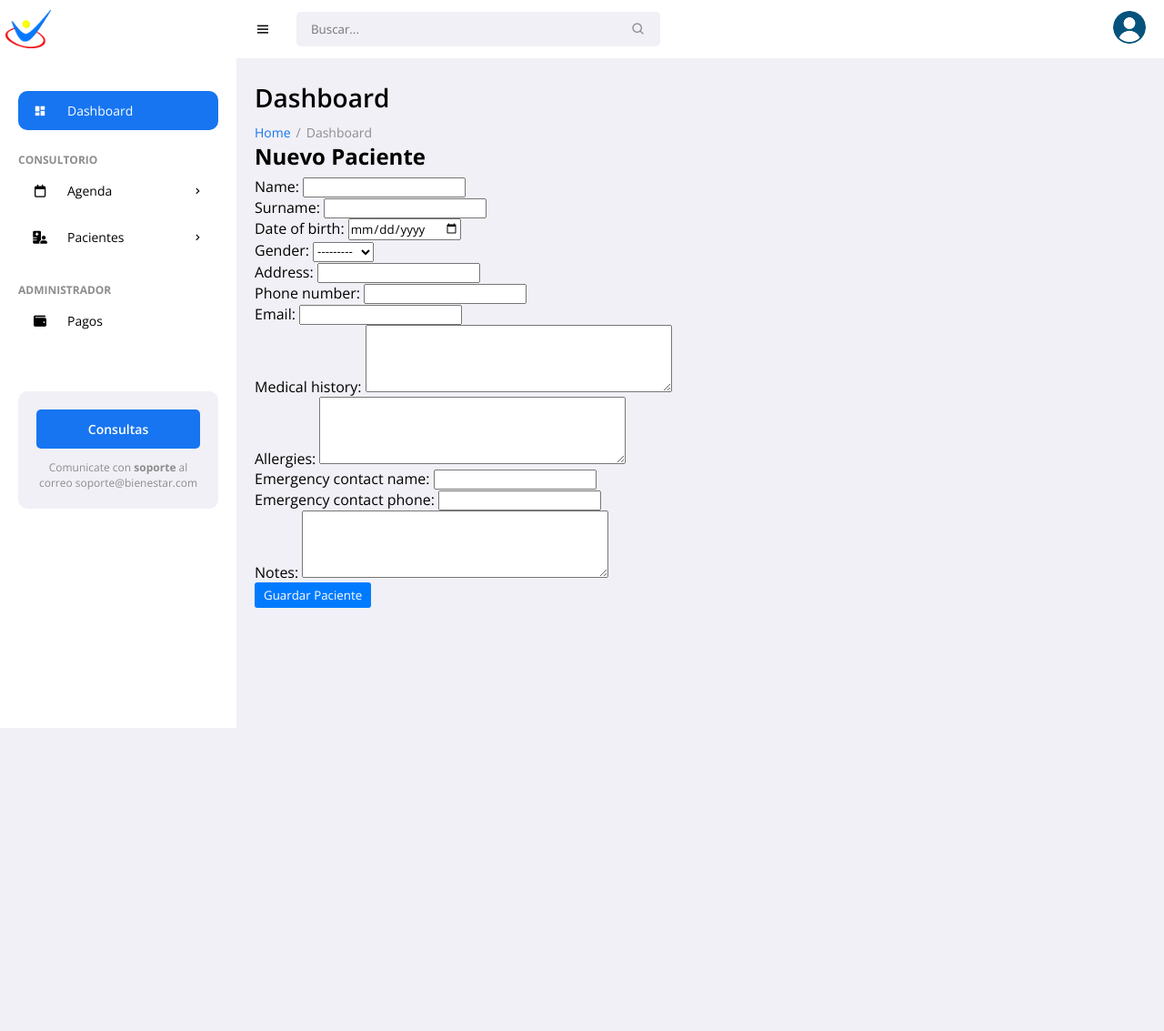
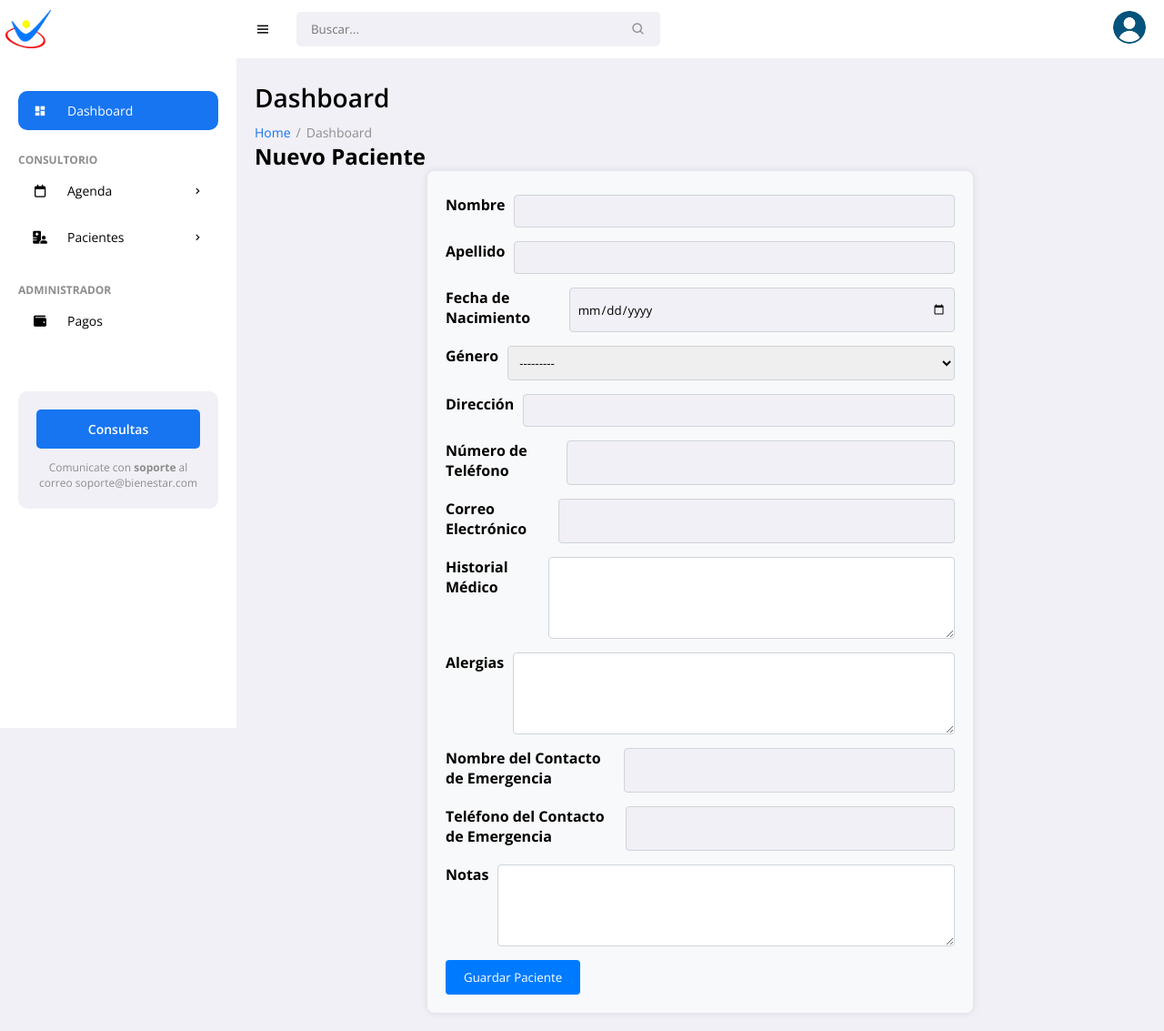
Before and after one commit to Yenicee/center, a Django app: page /pacientes/nuevo/ in a window 1280 px wide. Shown: the whole page at 91% size. Before the commit the page ends 800 px from the top, so only its background shows below. Run offline with Django 5.2, Linux system fonts and the light colour scheme.

Commit message:
Cambio Form NuevoPaciente

```diff
--- a/pacientes/forms.py
+++ b/pacientes/forms.py
@@ -75,9 +75,23 @@ class PatientForm(forms.ModelForm):
         fields = ['name', 'surname', 'date_of_birth', 'gender', 'address', 'phone_number',
                   'email', 'medical_history', 'allergies', 'emergency_contact_name',
                   'emergency_contact_phone', 'notes']
+        labels = {
+            'name': 'Nombre',
+            'surname': 'Apellido',
+            'date_of_birth': 'Fecha de Nacimiento',
+            'gender': 'Género',
+            'address': 'Dirección',
+            'phone_number': 'Número de Teléfono',
+            'email': 'Correo Electrónico',
+            'medical_history': 'Historial Médico',
+            'allergies': 'Alergias',
+            'emergency_contact_name': 'Nombre del Contacto de Emergencia',
+            'emergency_contact_phone': 'Teléfono del Contacto de Emergencia',
+            'notes': 'Notas',
+        }
         widgets = {
             'date_of_birth': forms.DateInput(attrs={'type': 'date'}),
-            'gender': forms.Select(choices=[('M', 'Male'), ('F', 'Female')]),
+            'gender': forms.Select(choices=[('M', 'Masculino'), ('F', 'Femenino')]),
             'medical_history': forms.Textarea(attrs={'rows': 4}),
             'allergies': forms.Textarea(attrs={'rows': 4}),
             'notes': forms.Textarea(attrs={'rows': 4}),
--- a/pacientes/static/pacientes/css/styles.css
+++ b/pacientes/static/pacientes/css/styles.css
@@ -637,3 +637,57 @@ button:hover {
 		display: none;
 	}
 }
+/*Formularios */
+.form-container {
+    max-width: 600px;
+    margin: 0 auto;
+    padding: 20px;
+    background-color: #f8f9fa;
+    border-radius: 8px;
+    box-shadow: 0 0 10px rgba(0, 0, 0, 0.1);
+}
+
+.patient-form .form-group {
+    margin-bottom: 15px;
+}
+
+.patient-form label {
+    display: block;
+    font-weight: bold;
+    margin-bottom: 5px;
+}
+
+.patient-form input[type="text"],
+.patient-form input[type="email"],
+.patient-form input[type="date"],
+.patient-form select,
+.patient-form textarea {
+    width: 100%;
+    padding: 8px;
+    border: 1px solid #ced4da;
+    border-radius: 4px;
+    box-sizing: border-box;
+}
+
+.patient-form textarea {
+    resize: vertical;
+}
+
+.btn.btn-primary {
+    background-color: #007bff;
+    color: #fff;
+    padding: 10px 20px;
+    border: none;
+    border-radius: 4px;
+    cursor: pointer;
+}
+
+.btn.btn-primary:hover {
+    background-color: #0056b3;
+}
+
+.form-error {
+    color: red;
+    font-size: 0.875em;
+    margin-top: 5px;
+}
--- a/pacientes/templates/pacientes/new_patient.html
+++ b/pacientes/templates/pacientes/new_patient.html
@@ -4,9 +4,22 @@
 
 {% block content %}
 <h1>Nuevo Paciente</h1>
-<form method="post">
-    {% csrf_token %}
-    {{ form.as_p }}
-    <button type="submit" class="btn btn-primary">Guardar Paciente</button>
-</form>
+<div class="form-container">
+    <form method="post" class="patient-form">
+        {% csrf_token %}
+        {{ form.non_field_errors }}
+        {% for field in form %}
+            <div class="form-group">
+                <label for="{{ field.id_for_label }}">{{ field.label }}</label>
+                {{ field }}
+                {% if field.errors %}
+                    <div class="form-error">
+                        {{ field.errors }}
+                    </div>
+                {% endif %}
+            </div>
+        {% endfor %}
+        <button type="submit" class="btn btn-primary">Guardar Paciente</button>
+    </form>
+</div>
 {% endblock %}
```
Also changed, not shown: 1 other file.
